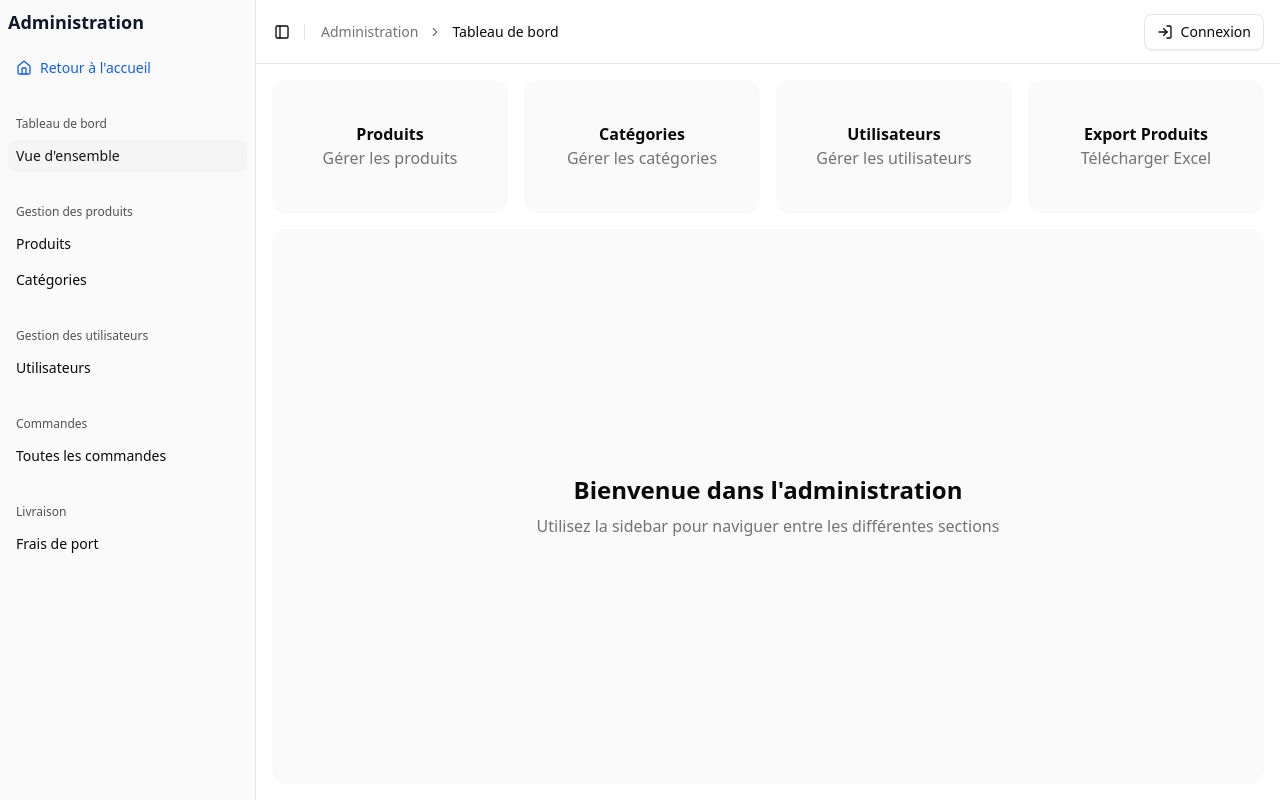
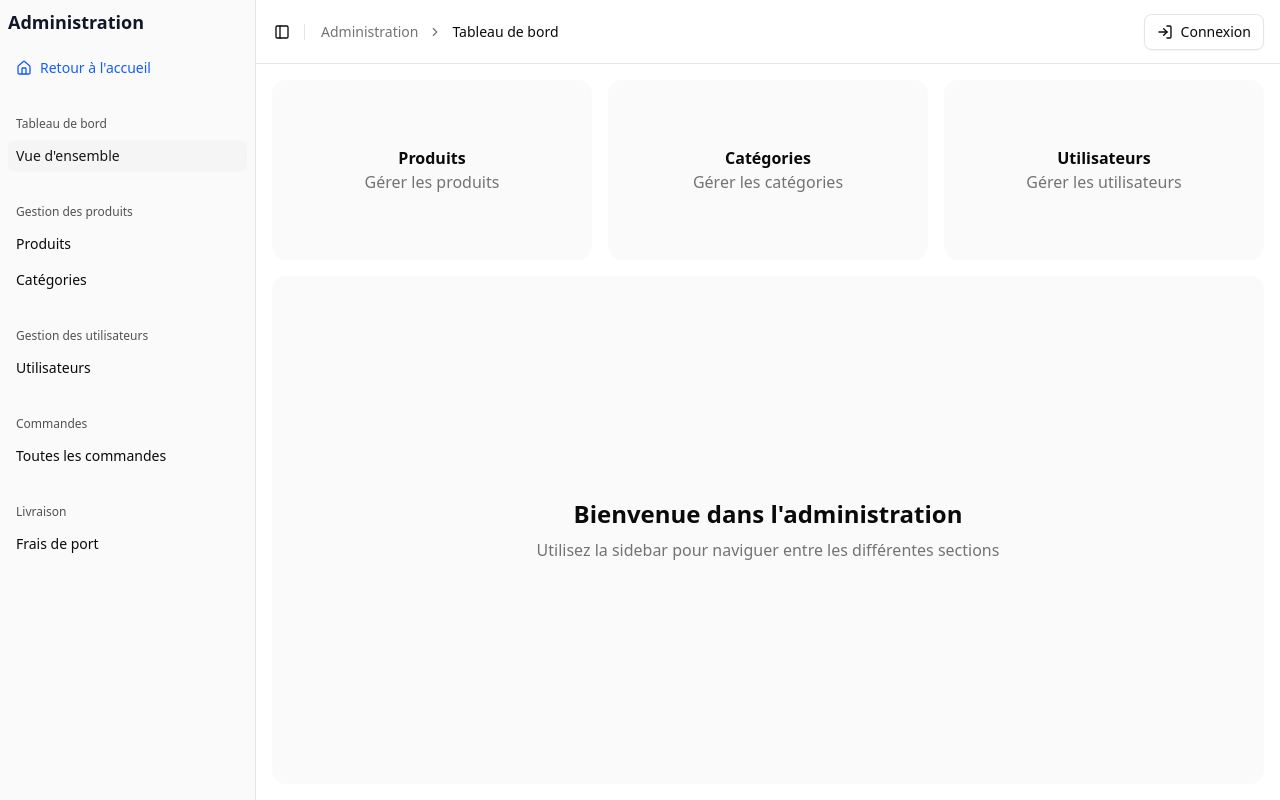
Before and after one commit to elliottWacArchive/2025-07-ecommerce, a Next.js app in the folder frontend/: page /admin in a window 1280 px wide. Built offline with nearby package versions, Linux system fonts and the light colour scheme.

Commit message:
task done

```diff
--- a/frontend/src/app/admin/page.jsx
+++ b/frontend/src/app/admin/page.jsx
@@ -6,7 +6,7 @@ export default function Page() {
         <>
             <AdminHeader title="Tableau de bord" />
             <div className="flex flex-1 flex-col gap-4 p-4">
-                <div className="grid auto-rows-min gap-4 md:grid-cols-4">
+                <div className="grid auto-rows-min gap-4 md:grid-cols-3">
                     {/* Produits */}
                     <div className="bg-muted/50 aspect-video rounded-xl flex items-center justify-center">
                         <div className="text-center">
@@ -42,19 +42,6 @@ export default function Page() {
                             </Link>
                         </div>
                     </div>
-
-                    {/* Export Produits */}
-                    <div className="bg-muted/50 aspect-video rounded-xl flex items-center justify-center">
-                        <div className="text-center">
-                            <h3 className="font-semibold">Export Produits</h3>
-                            <a
-                                href="/api/products"
-                                className="text-muted-foreground hover:underline"
-                            >
-                                Télécharger Excel
-                            </a>
-                        </div>
-                    </div>
                 </div>
 
                 {/* Message de bienvenue */}
--- a/frontend/src/app/admin/products/page.jsx
+++ b/frontend/src/app/admin/products/page.jsx
@@ -54,6 +54,7 @@ import {
     ChevronUp,
     ChevronDown,
     ChevronsUpDown,
+    Download,
 } from "lucide-react";
 
 export default function AdminProductsPage() {
@@ -144,6 +145,13 @@ export default function AdminProductsPage() {
         return sortConfig.direction === 'asc'
             ? <ChevronUp className="h-4 w-4" />
             : <ChevronDown className="h-4 w-4" />;
+    };
+
+    // Fonction pour télécharger l'export Excel
+    const handleExportExcel = () => {
+        const link = document.createElement('a');
+        link.href = '/api/products';
+        link.click();
     };
 
     // Produits triés
@@ -426,7 +434,7 @@ export default function AdminProductsPage() {
 
     return (
         <div className="container mx-auto px-4 py-8 space-y-6">
-            {/* Header */}
+            {/* Header avec bouton Excel en haut */}
             <div className="flex flex-col sm:flex-row justify-between items-start sm:items-center gap-4">
                 <div>
                     <h1 className="text-3xl font-bold text-foreground flex items-center gap-2">
@@ -438,6 +446,14 @@ export default function AdminProductsPage() {
                     </p>
                 </div>
                 <div className="flex gap-3 items-center">
+                    <Button
+                        variant="outline"
+                        onClick={handleExportExcel}
+                        className="gap-2"
+                    >
+                        <Download className="h-4 w-4" />
+                        Télécharger tous les produits (Format Excel)
+                    </Button>
                     <Button
                         variant="outline"
                         onClick={fetchProducts}
```
Also changed, not shown: 1 other file (tests, documents, lock files or other folders). Lines whose indentation alone changed are shown as unchanged.
